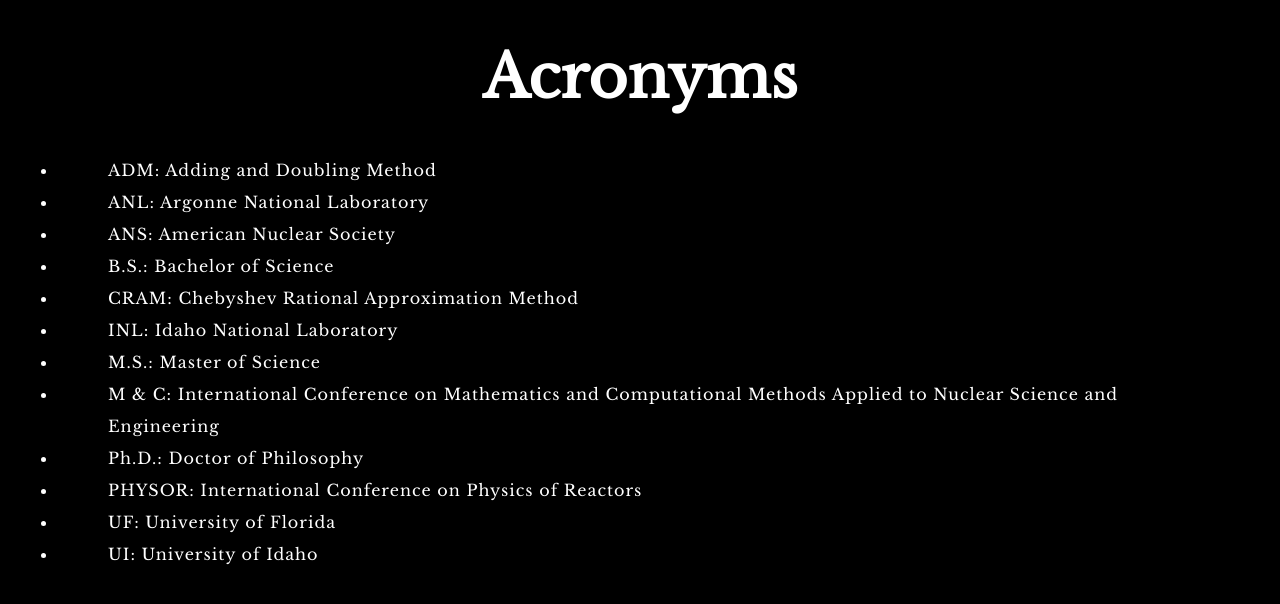
After one commit to olinwc/olinwc.github.io, a PHP site: page /acronyms.html in a window 1280 px wide. The commit adds this page. Shown: the top 604 px of the page. Run offline with PHP 8.4, Linux system fonts and the light colour scheme.

Commit message:
Add Acronyms Page

```diff
--- /dev/null
+++ b/acronyms.html
@@ -0,0 +1,29 @@
+<!DOCTYPE html>
+<html>
+<head>
+  <meta charset="utf-8" />
+  <meta name="viewport" content="width=device-width" />
+  <link href="styles/style.css" rel="stylesheet" />
+  <link rel="preconnect" href="https://fonts.googleapis.com">
+  <link rel="preconnect" href="https://fonts.gstatic.com" crossorigin>
+  <link href="https://fonts.googleapis.com/css2?family=Libre+Baskerville" rel="stylesheet">
+	<title>Acronyms</title>
+</head>
+<body>
+  <h1>Acronyms</h1>
+    <ul>
+      <li>ADM: Adding and Doubling Method</li>
+      <li>ANL: Argonne National Laboratory</li>
+      <li>ANS: American Nuclear Society</li>
+      <li>B.S.: Bachelor of Science</li>
+      <li>CRAM: Chebyshev Rational Approximation Method</li>
+      <li>INL: Idaho National Laboratory</li>
+      <li>M.S.: Master of Science</li>
+      <li>M &amp; C: International Conference on Mathematics and Computational Methods Applied to Nuclear Science and Engineering</li>
+      <li>Ph.D.: Doctor of Philosophy</li>
+      <li>PHYSOR: International Conference on Physics of Reactors</li>
+      <li>UF: University of Florida</li>
+      <li>UI: University of Idaho</li>
+    </ul>
+</body>
+</html>
--- a/index.html
+++ b/index.html
@@ -11,14 +11,15 @@
     <meta name="description" content="Webpage for Olin William Calvin, M. S.">
   </head>
   <body>
-    <h1 style="text-align:center;">Mr. Olin William Calvin, M. S.</h1>
+    <h1>Mr. Olin William Calvin, M.S.</h1>
     <h2 style="text-align:center;">Pronous: he/him/his</h2>
     <p>I am Olin William Calvin. Thank you for visiting my GitHub page! I am a:</p>
     <ul>
-      <li>PhD candidate at the University of Idaho (UI)</li>
+      <li>Ph.D. candidate at the University of Idaho (UI)</li>
       <li>Graduate Fellow at the Idaho National Laboratory (INL)</li>
       <li>C++ Software developer for the Griffin reactor analysis application developed at both INL and Argonne National Laboratory (ANL)</li>
     </ul>
     <p>You can also learn more about me at my <a href="about.html">about page.</a></p>
+    <p>You can find a list of acronyms I use at my <a href="acronyms.html"> acronyms page.</a></p>
   </body>
 </html>
--- a/styles/style.css
+++ b/styles/style.css
@@ -14,11 +14,11 @@ h1 {
 }
 
 h2 {
-  font-size: 40px;
+  font-size: 35px;
 }
 
 h3 {
-  font-size: 30px;
+  font-size: 25px;
 }
 
 h4 {
```
